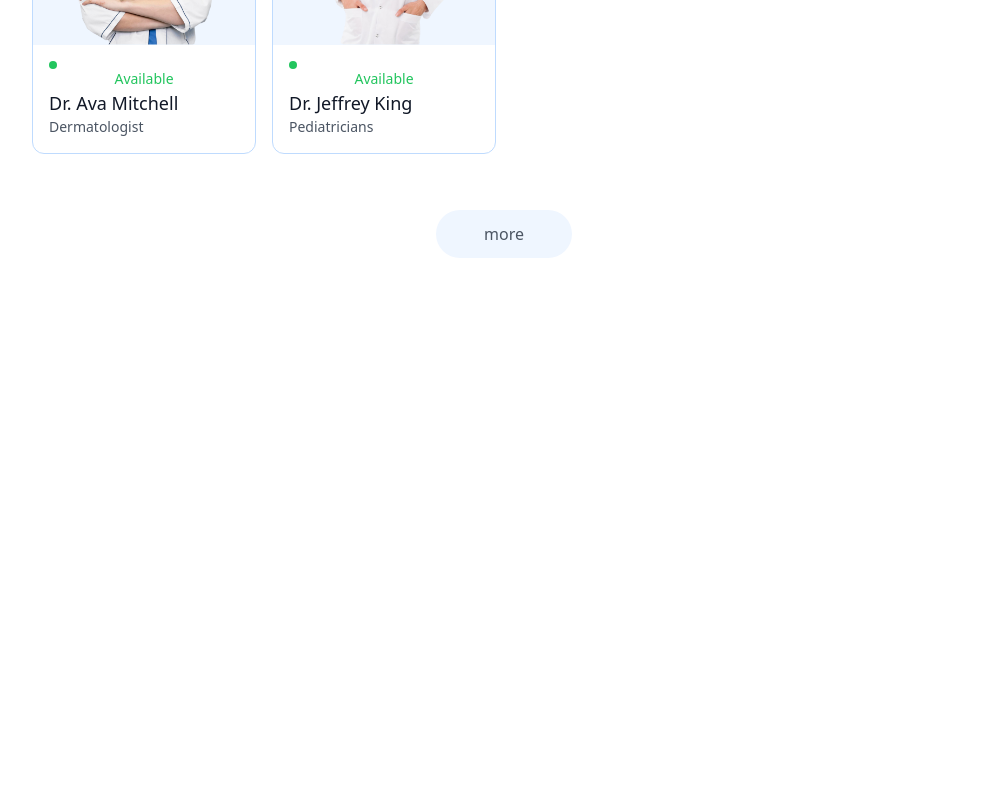
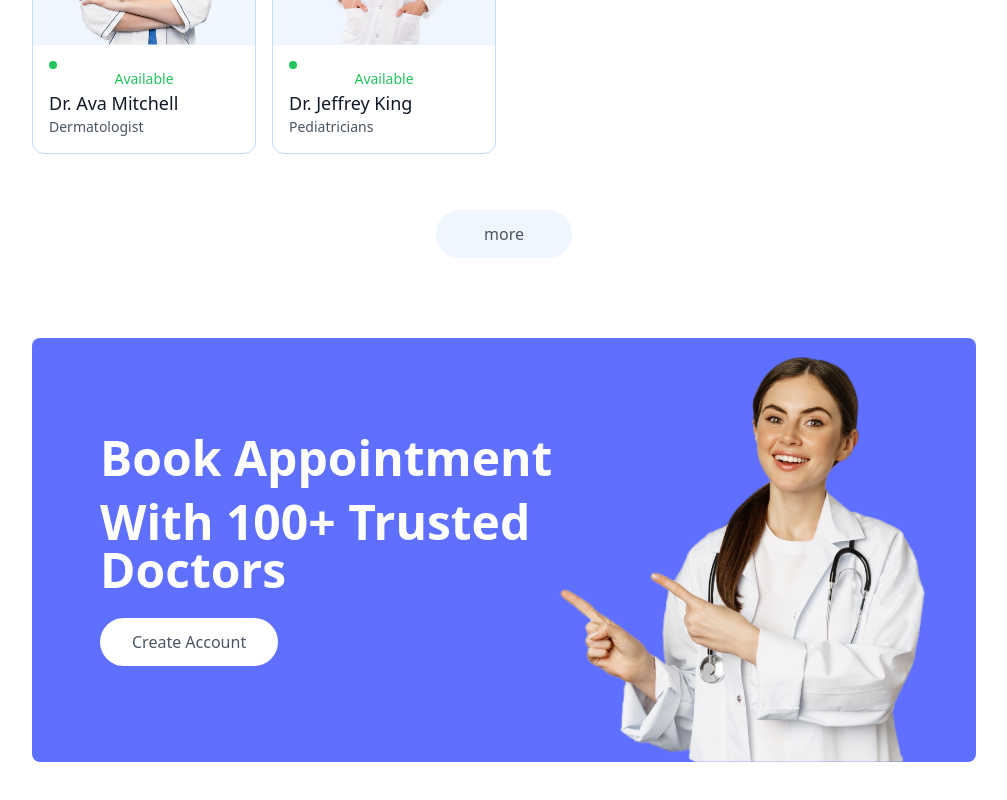
Before and after one commit to vinodiNK/Doctor-Appointment-Booking, a React (Vite) app in the folder frontend/: page / in a window 1280 px wide. Shown: the part 2013-2813 px from the top of the page, without its empty margins (136-1143 px from the left). Before the commit the page ends 2335 px from the top, so only its background shows below. Built offline with nearby package versions, Linux system fonts and the light colour scheme.

Commit message:
Add banner file

```diff
--- /dev/null
+++ b/frontend/src/components/Banner.jsx
@@ -0,0 +1,25 @@
+import React from 'react'
+import { useNavigate } from 'react-router-dom'
+import { assets } from '../assets/assets'
+const Banner = () => {
+
+    const navigate = useNavigate()
+  return (
+    <div className='flex bg-primary rounded-lg px-6 sm:px-14 lg:px-12 my-20 md:mx-10'>
+      {/*-------Left Side---------*/}
+      <div className='flex-1 py-8 sm:py-10 md:py-16 lg:py-24 lg:pl-5' >
+        <div className='text-xl sm:text-2xl md:text-3xl lg:text-5xl font-semibold text-white'>
+            <p>Book Appointment </p>
+            <p className='mt-4'>With 100+ Trusted Doctors</p>
+        </div>
+        <button onClick={()=>{navigate('/login'); scrollTo(0,0)}} className='bg-white text-sm sm:text-base text-gray-600 px-8 py-3 rounded-full mt-6 hover:scale-105 transition-all'>Create Account</button>
+      </div>
+      {/*-----Right Side----*/}
+      <div className='hidden md:block md:w-1/2 lg:w-[370px] relative'>
+        <img className='w-full absolute bottom-0 right-0 max-w-md' src={assets.appointment_img} alt="" />
+      </div>
+    </div>
+  )
+}
+
+export default Banner
--- a/frontend/src/pages/Home.jsx
+++ b/frontend/src/pages/Home.jsx
@@ -1,4 +1,5 @@
 import React from 'react'
+import Banner from '../components/Banner'
 import Header from '../components/Header'
 import SpecialityMenu from '../components/SpecialityMenu'
 import TopDoctors from '../components/TopDoctors'
@@ -9,6 +10,7 @@
       <Header />
       <SpecialityMenu />
       <TopDoctors />
+      <Banner />
 
     </div>
   )
```
